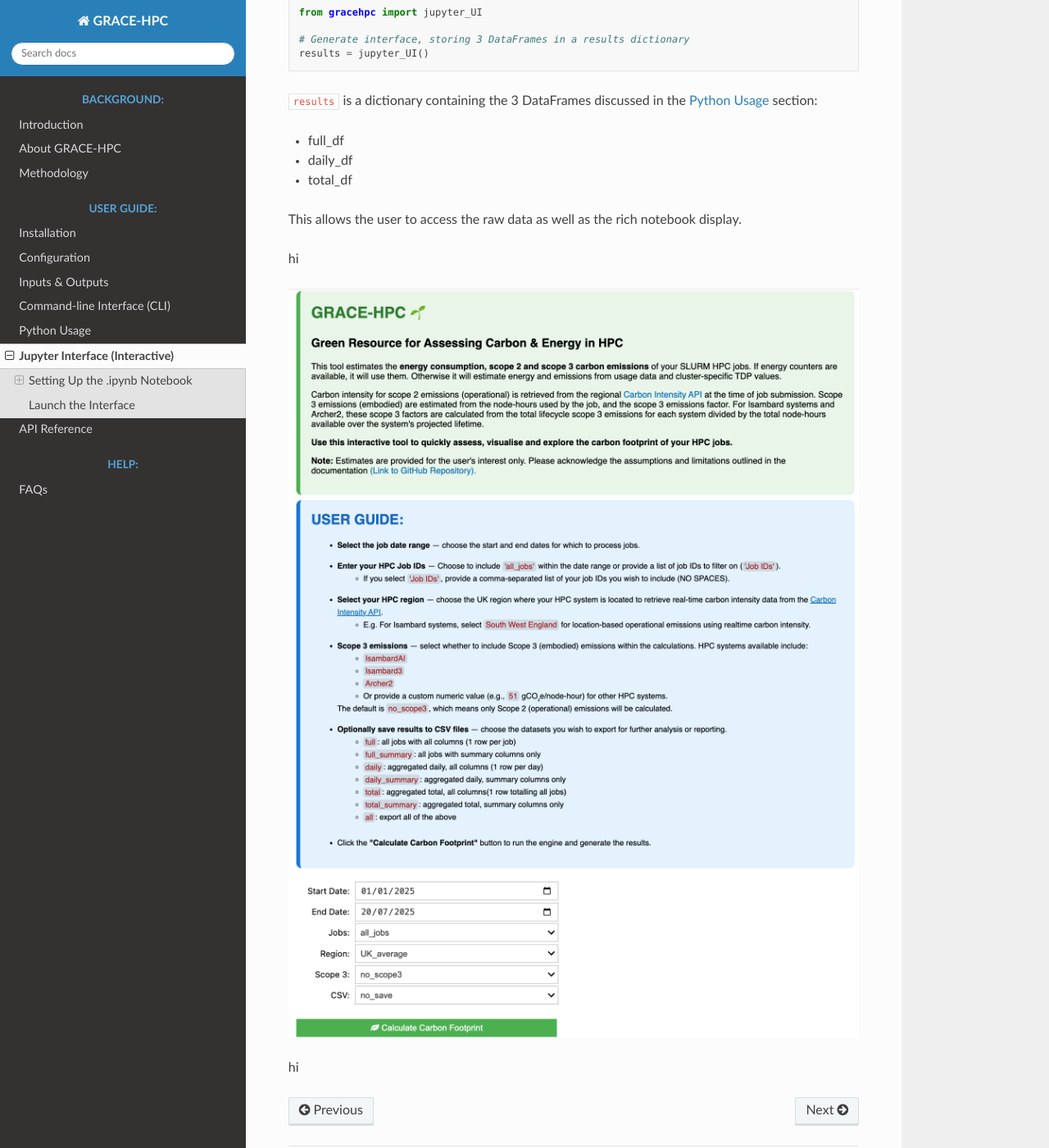
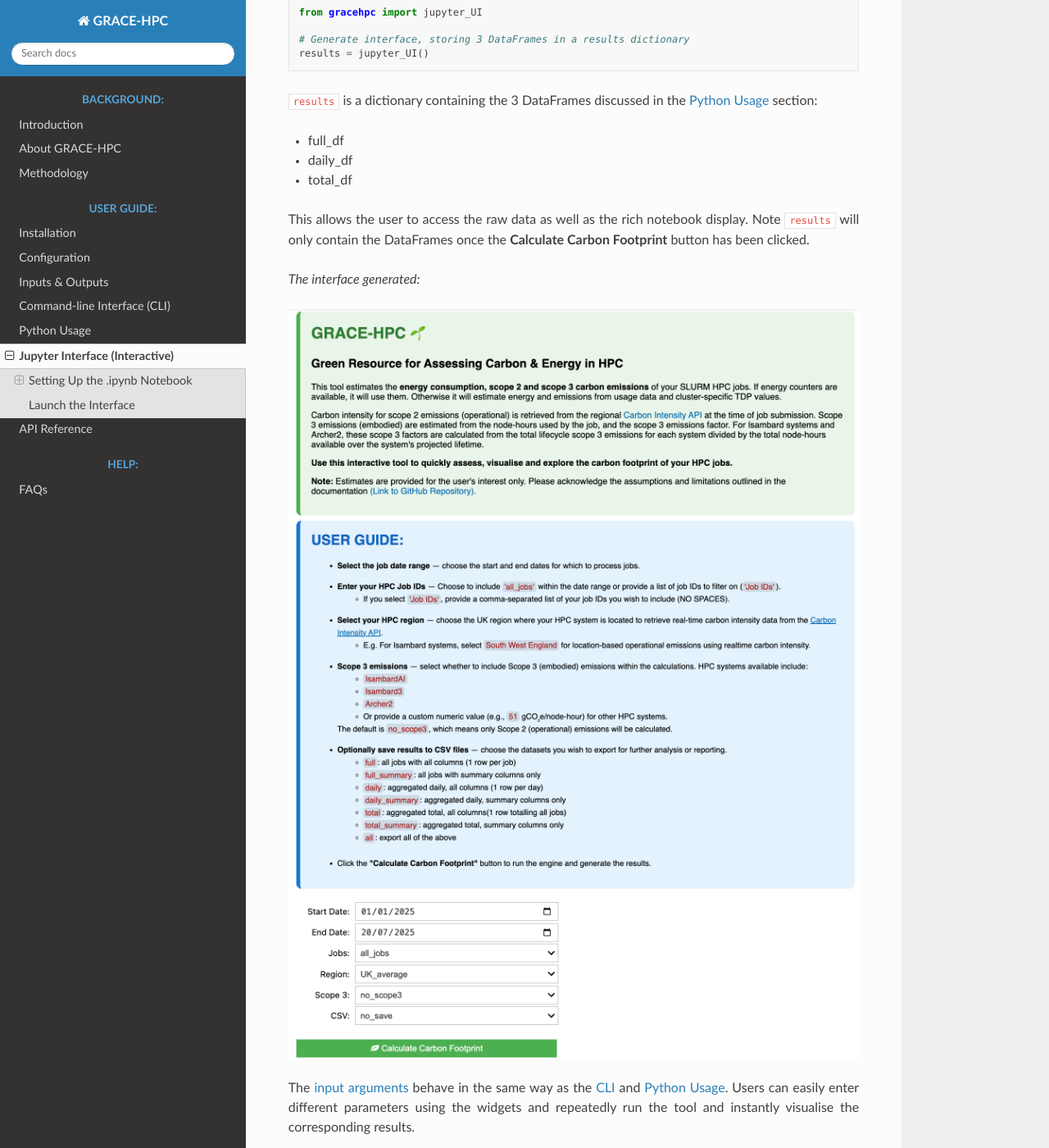
Before and after one commit to Elliot-Ayliffe/GRACE-HPC, a Sphinx documentation site: the page built from docs/jupyter.md, in a window 1280 px wide and 1400 px high, scrolled down 886 px. Shown: the whole window at 82% size. Built offline with Sphinx 7.4.7 and the Read the Docs theme 3.1.0, drawn with Linux system fonts in a browser that asks for light colours; some of the changed text lies outside the part shown.

Commit message:
Update jupyter.md

```diff
--- a/docs/jupyter.md
+++ b/docs/jupyter.md
@@ -37,10 +37,13 @@ results = jupyter_UI()
 - daily_df
 - total_df
 
-This allows the user to access the raw data as well as the rich notebook display.
+This allows the user to access the raw data as well as the rich notebook display. Note `results` will only contain the DataFrames once the **Calculate Carbon Footprint** button has been clicked.
 
-hi
+*The interface generated:*
 
 ![GRACE-HPC Jupyter Interface](_static/jupyter_interface.png)
 
-hi
+The [input arguments](inputs_outputs.md#input-arguments) behave in the same way as the [CLI](cli.md) and [Python Usage](function.md).
+Users can easily enter different parameters using the widgets and repeatedly run the tool and instantly visualise the corresponding results.
+
+The video below demonstrates the tool in action within **JupyterLab** on Isambard-AI.
```
